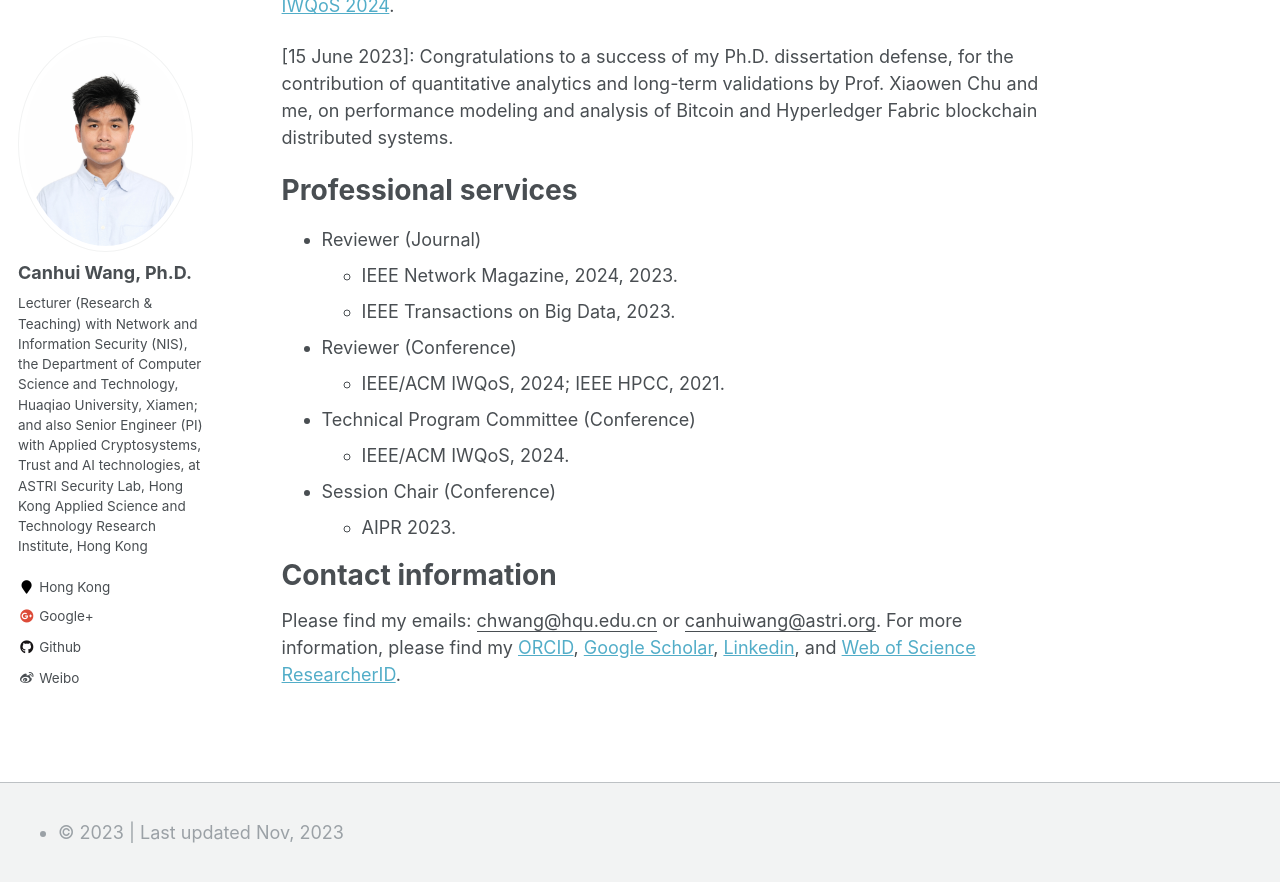
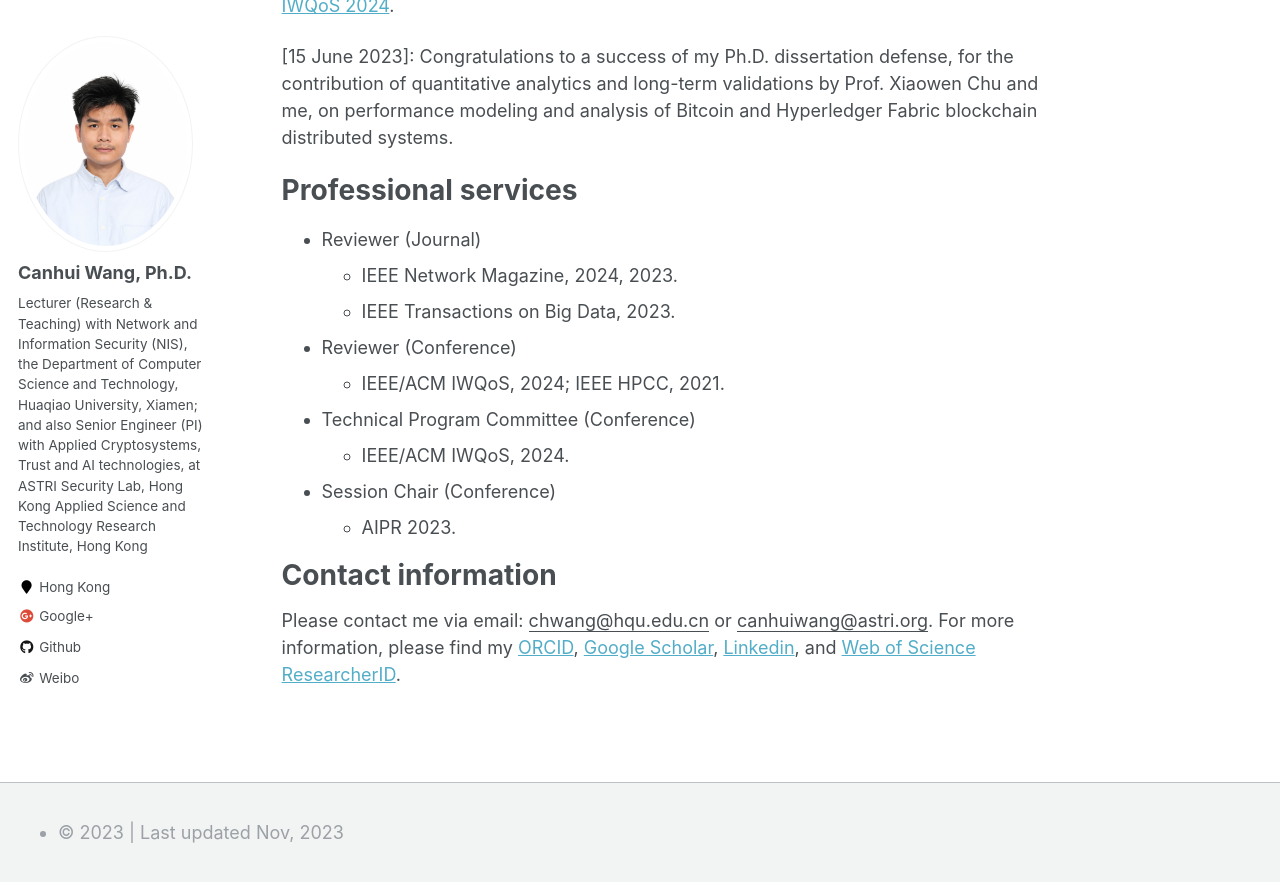
Before and after one commit to Canhui/canhui.github.io, a Jekyll site: the page built from _pages/about.md, in a window 1280 px wide and 900 px high, scrolled down 644 px. Shown: the top 882 px of the window. Built offline with Jekyll 4.4.1, drawn with Linux system fonts in a browser that asks for light colours.

Commit message:
Update about.md

```diff
--- a/_pages/about.md
+++ b/_pages/about.md
@@ -85,7 +85,7 @@ Example: editing a markdown file for a talk
 
 Contact information
 ======
-Please find my emails: <ins>chwang@hqu.edu.cn</ins> or <ins>canhuiwang@astri.org</ins>. For more information, please find my [ORCID](https://orcid.org/0000-0001-7869-9083), [Google Scholar](https://scholar.google.com/citations?user=_pEPpkUAAAAJ), [Linkedin](https://www.linkedin.com/in/canhui-wang-ph-d-54a84017a/), and [Web of Science ResearcherID](https://www.webofscience.com/wos/author/record/HLX-9012-2023).
+Please contact me via email: <ins>chwang@hqu.edu.cn</ins> or <ins>canhuiwang@astri.org</ins>. For more information, please find my [ORCID](https://orcid.org/0000-0001-7869-9083), [Google Scholar](https://scholar.google.com/citations?user=_pEPpkUAAAAJ), [Linkedin](https://www.linkedin.com/in/canhui-wang-ph-d-54a84017a/), and [Web of Science ResearcherID](https://www.webofscience.com/wos/author/record/HLX-9012-2023).
 
 <!--
 For more info
```
